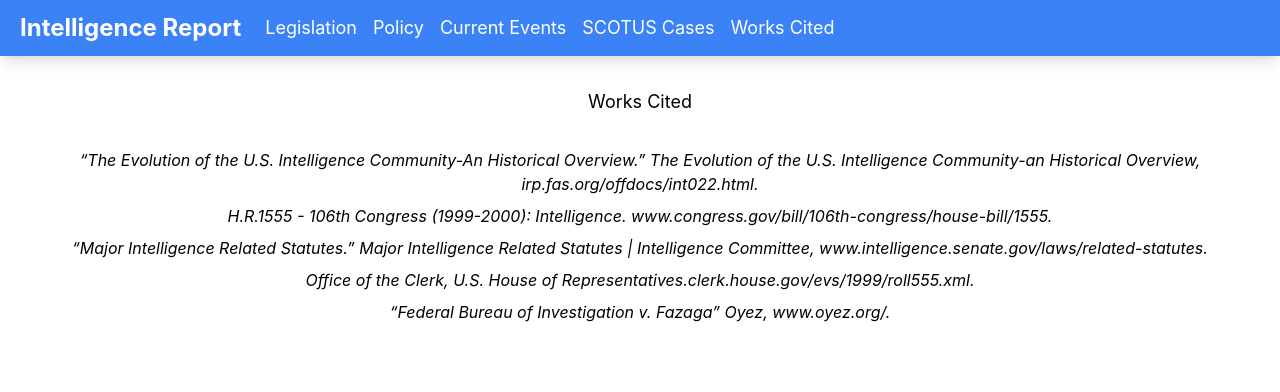
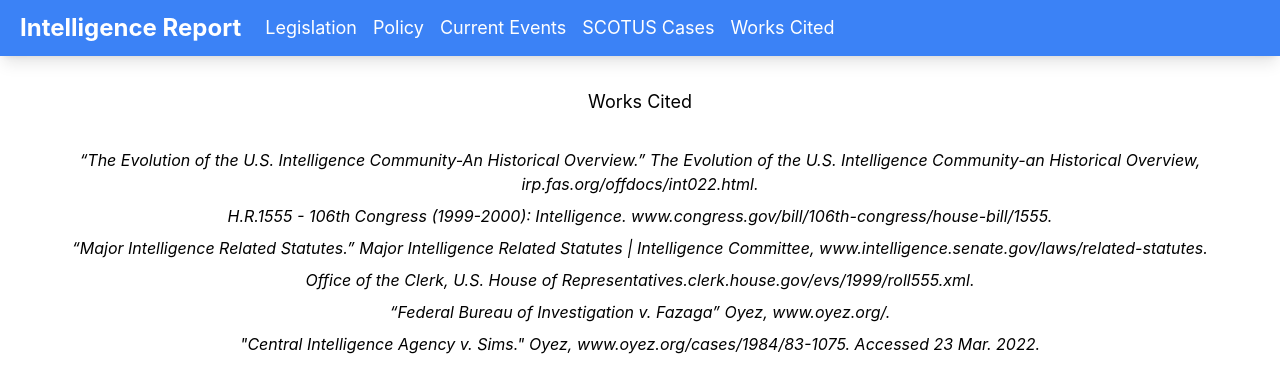
Before and after one commit to MattAxon/Intellegence, a Next.js app: page /worksCited in a window 1280 px wide. Shown: the top 392 px of the page. Built offline with nearby package versions, Linux system fonts and the light colour scheme.

Commit message:
cited SCOTUS

```diff
--- a/pages/worksCited.js
+++ b/pages/worksCited.js
@@ -13,6 +13,9 @@
         <p className="text-center mb-2"><i>“Major Intelligence Related Statutes.” Major Intelligence Related Statutes | Intelligence Committee, www.intelligence.senate.gov/laws/related-statutes.</i></p>
         <p className="text-center mb-2"><i>Office of the Clerk, U.S. House of Representatives.clerk.house.gov/evs/1999/roll555.xml.</i></p>
         <p className="text-center mb-2"><i>“Federal Bureau of Investigation v. Fazaga” Oyez, www.oyez.org/.</i></p>
+        <p className="text-center mb-2"><i>"Central Intelligence Agency v. Sims." Oyez, www.oyez.org/cases/1984/83-1075. Accessed 23 Mar. 2022.</i></p>
+
+
 
       </div>
     </div>
```
